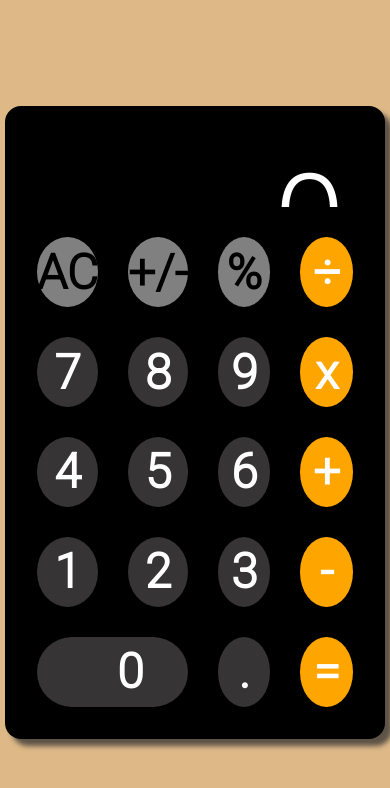
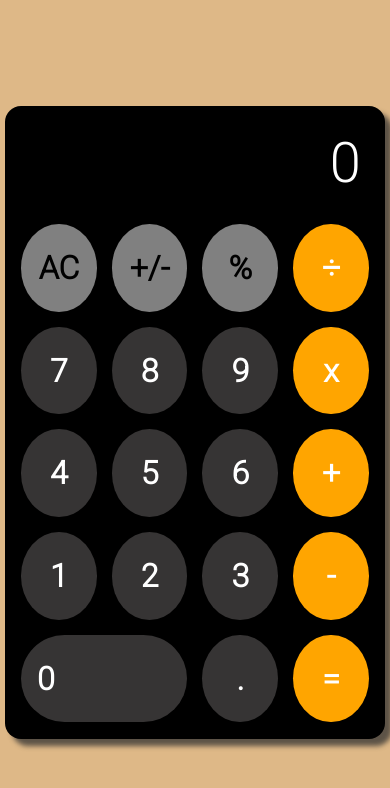
Before and after one commit to kunalcharde/Calculator, a React (Create React App) app: page / in a window 390 px wide. Shown: the top 788 px of the page. Built offline with nearby package versions, Linux system fonts and the light colour scheme.

Commit message:
mobile responsive 2

```diff
--- a/src/Calculator.css
+++ b/src/Calculator.css
@@ -103,5 +103,22 @@ body {
     border-radius: 100px;
     padding-left: 5rem;
   }
-
 }
+@media only screen and (max-width: 760px) {
+  .container{
+    height: 75vh;
+    width: 45vh;
+    padding: 1rem;
+    font-size: 2rem;
+  }
+  .wrapper{
+    gap:15px
+  }
+  .screen{
+    font-size: 3.5rem;
+  }
+  .zero{
+    border-radius: 100px;
+    padding-left: 1rem;
+  }
+}
```
